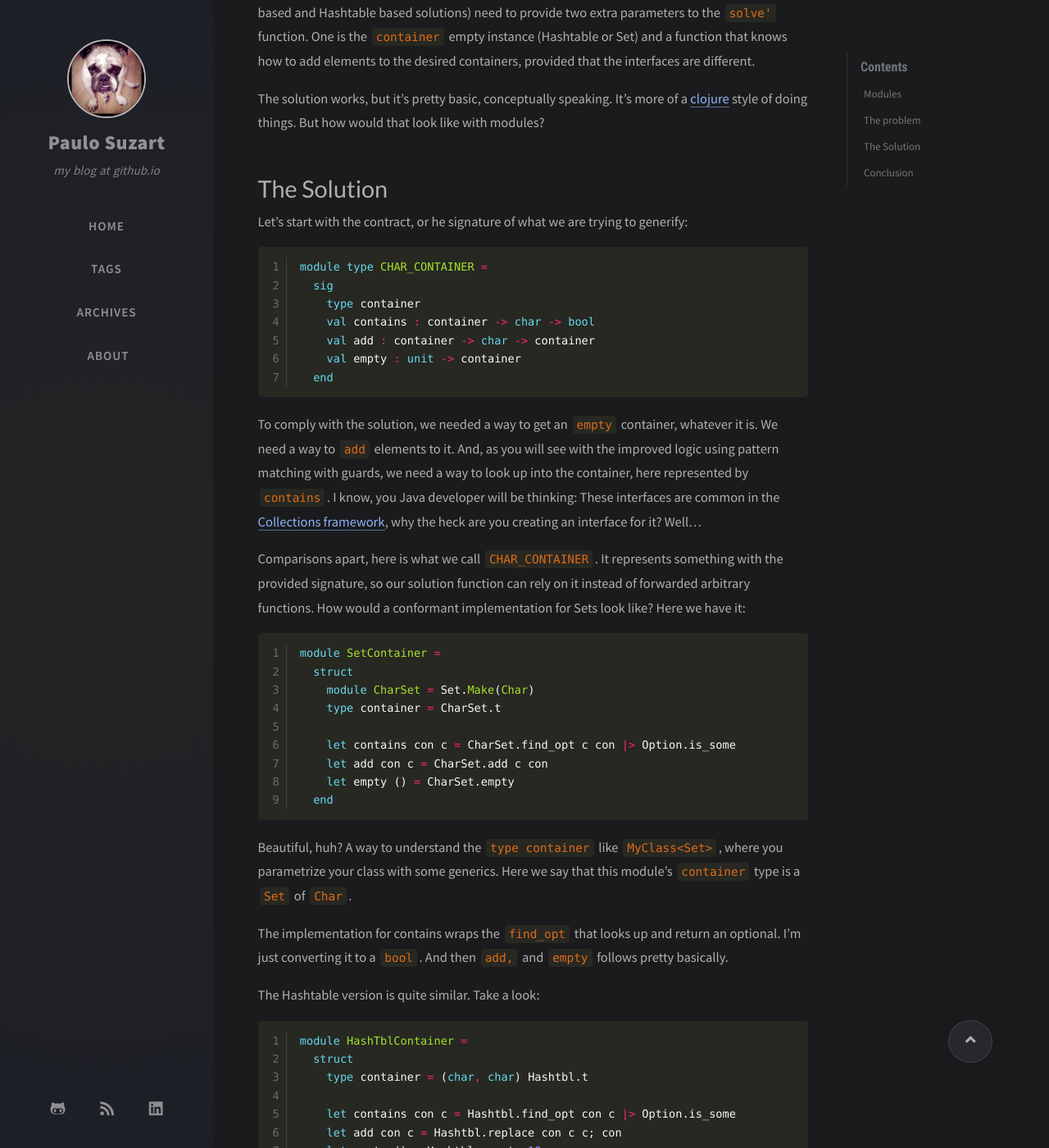
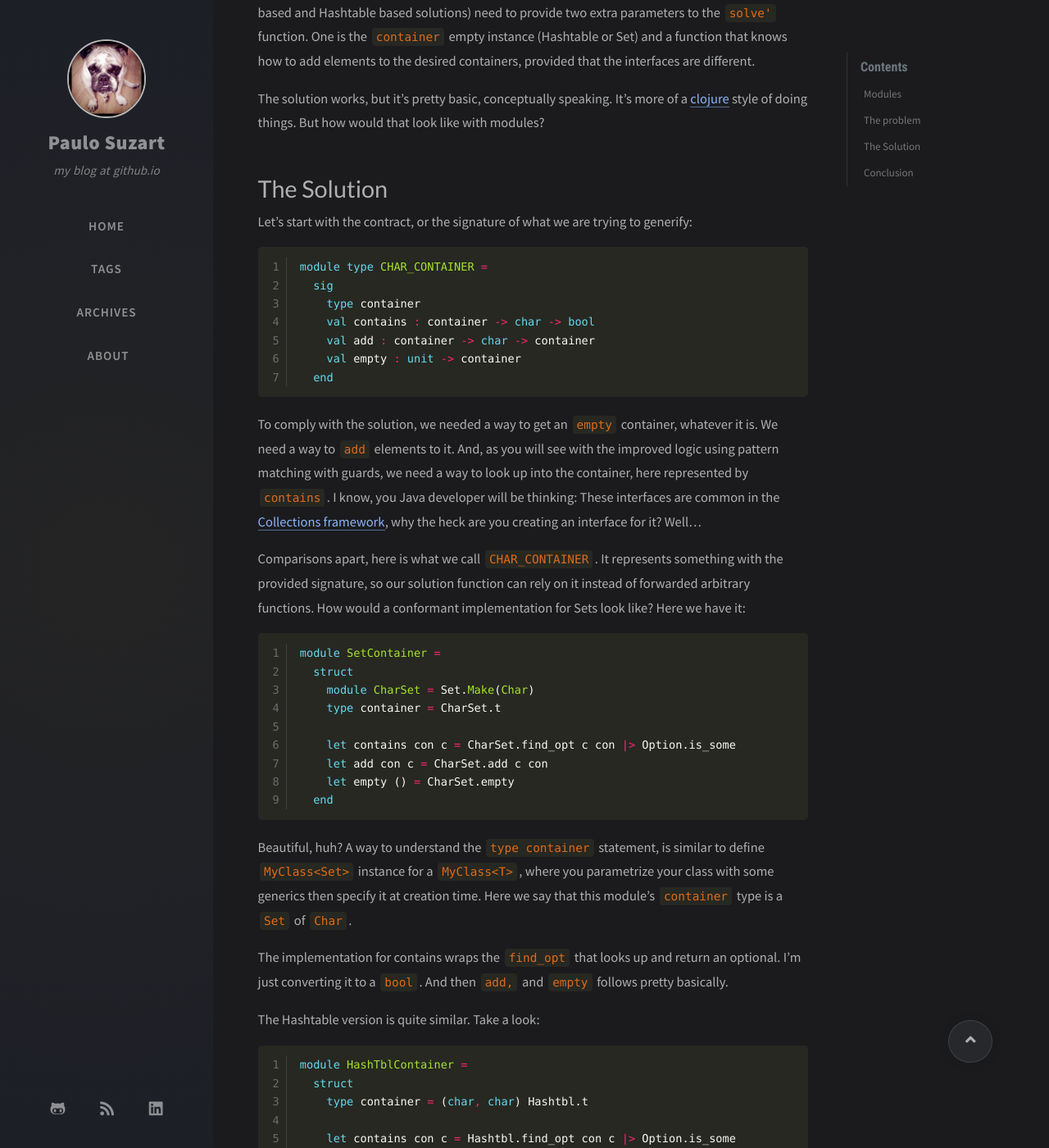
Before and after one commit to paulosuzart/paulosuzart.github.io, a Jekyll site: the page built from _posts/2021-11-16-ocaml-improved.md, in a window 1280 px wide and 1400 px high, scrolled down 1485 px. Shown: the whole window at 82% size. Built offline with Jekyll 4.4.1, drawn with Linux system fonts in a browser that asks for light colours; nearby versions of some CDN libraries; comment, search, counter and statistics services are not loaded.

Commit message:
Small fixes

````diff
--- a/_posts/2021-11-16-ocaml-improved.md
+++ b/_posts/2021-11-16-ocaml-improved.md
@@ -55,7 +55,7 @@ The solution works, but it's pretty basic, conceptually speaking. It's more of a
 
 # The Solution
 
-Let's start with the contract, or he signature of what we are trying to generify:
+Let's start with the contract, or the signature of what we are trying to generify:
 
 ```ocaml
 module type CHAR_CONTAINER =
@@ -83,7 +83,7 @@ module SetContainer =
   end
 ```
 
-Beautiful, huh? A way to understand the `type container` like `MyClass<Set>`, where you parametrize your class with some generics. Here we say that this module's `container` type is a `Set` of `Char`.
+Beautiful, huh? A way to understand the `type container` statement, is similar to define `MyClass<Set>` instance for a `MyClass<T>`, where you parametrize your class with some generics then specify it at creation time. Here we say that this module's `container` type is a `Set` of `Char`.
 
 The implementation for contains wraps the `find_opt` that looks up and return an optional. I'm just converting it to a `bool`. And then `add,` and `empty` follows pretty basically.
 
````
